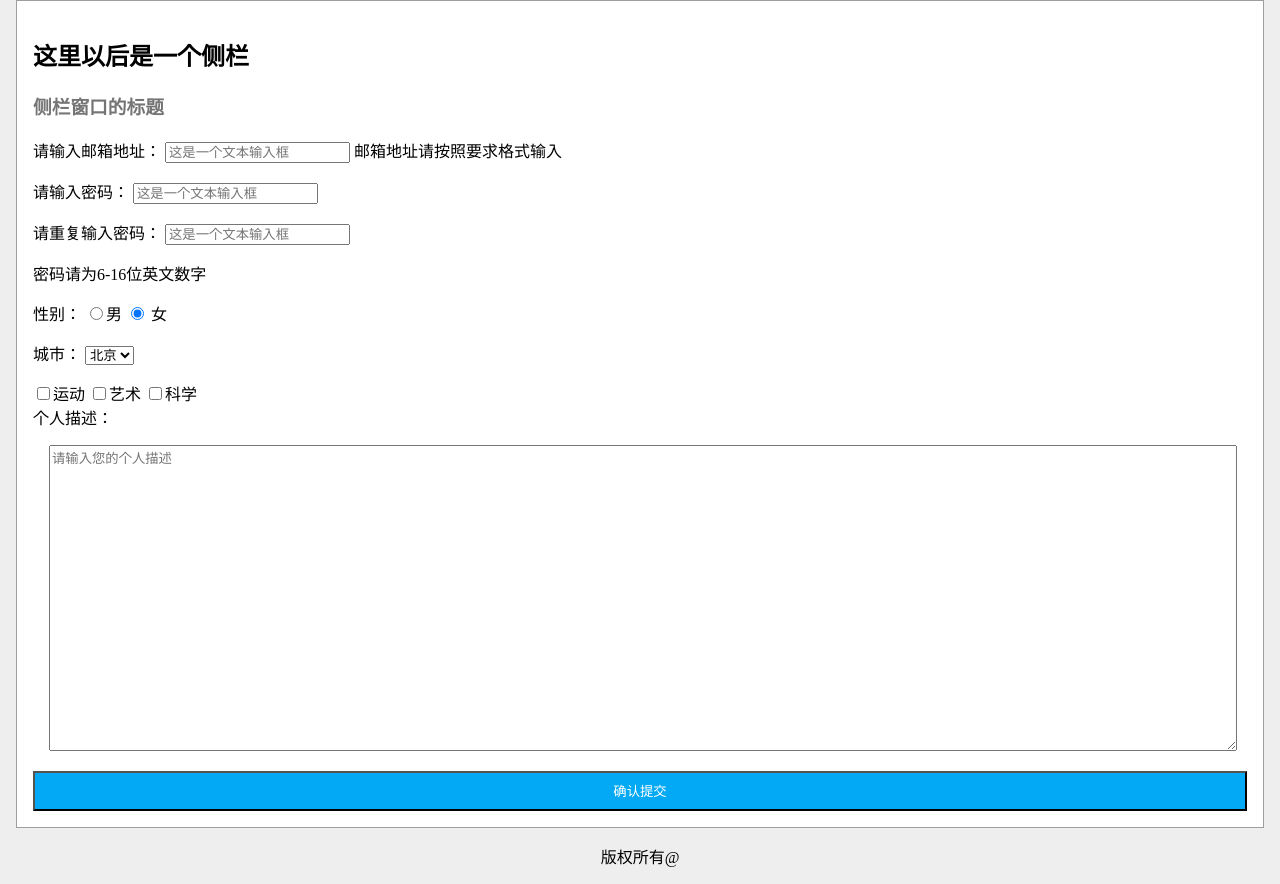
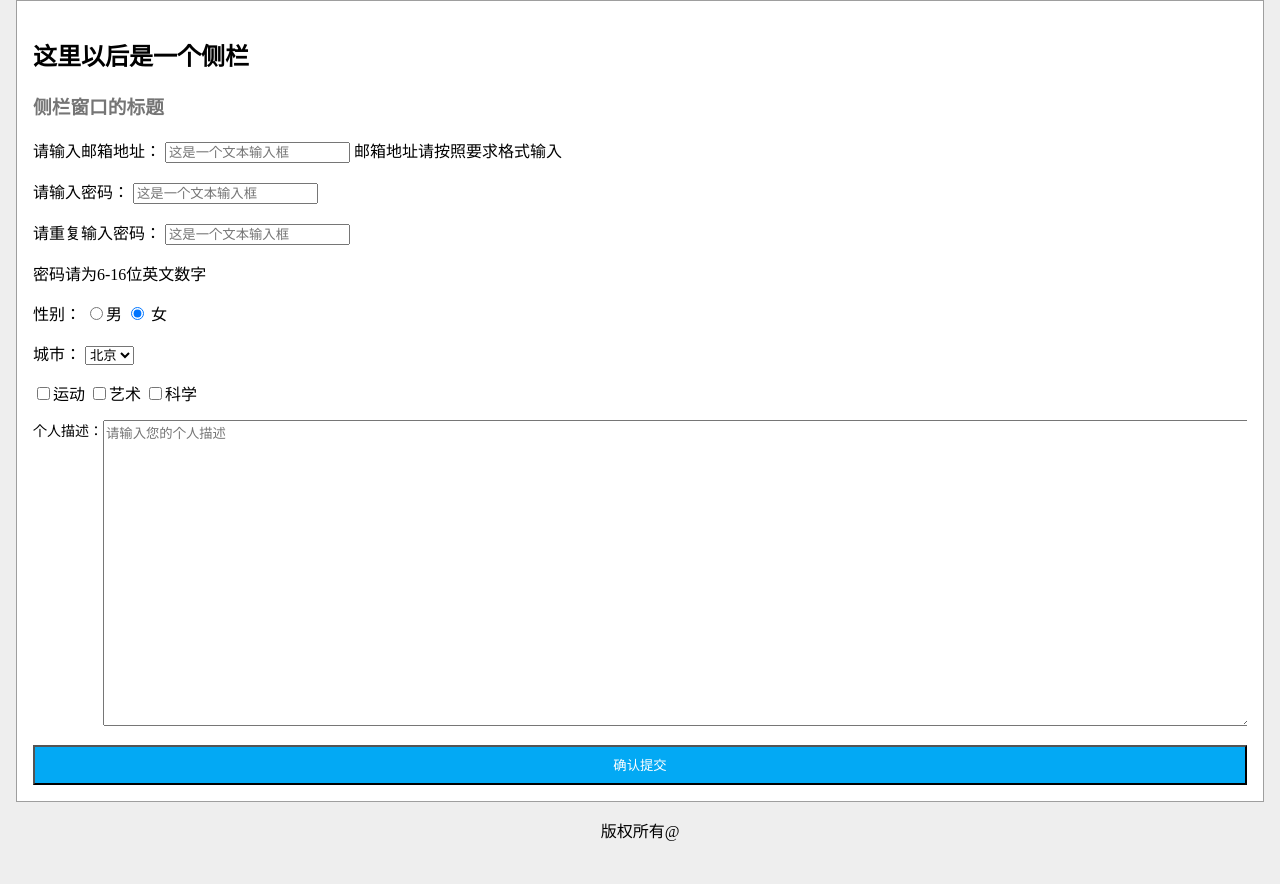
Before and after one commit to ggaier/ife, a plain HTML site: page index.html in a window 1280 px wide. Shown: the part 3120-4004 px from the top of the page. After the commit the page ends 3978 px from the top, so only its background shows below. Drawn offline with Linux system fonts and the light colour scheme.

Commit message:
update textared layout flow

```diff
--- a/css/base.css
+++ b/css/base.css
@@ -100,13 +100,18 @@ tfoot {
     color: white;
 }
 
-label {
-    display: inline;
+.description{
+	font-size: 14px;
+    margin:15px 0;
+}
+
+.description--tag{
+	float:left;
+    text-align:left;
 }
 
 .description__textarea {
     overflow: hidden;
-    padding: 1em;
 }
 
 textarea {
--- a/index.html
+++ b/index.html
@@ -154,7 +154,7 @@
                 <input type="checkbox" name="hobby" value="03">科学</label>
         </div>
         <div class="description">
-            <label for="self-description">个人描述：</label>
+            <label class="description--tag" for="self-description">个人描述：</label>
             <div class="description__textarea">
                 <textarea id="user-decription" name="personal_description" placeholder="请输入您的个人描述" rows="6"></textarea>
             </div>
```
